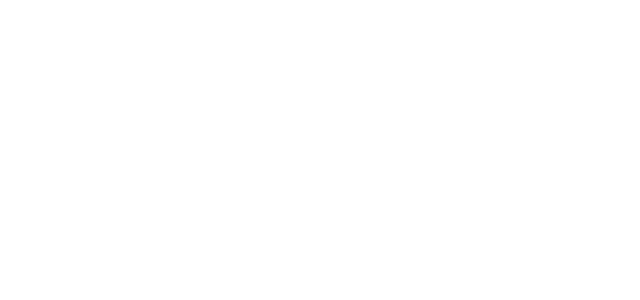
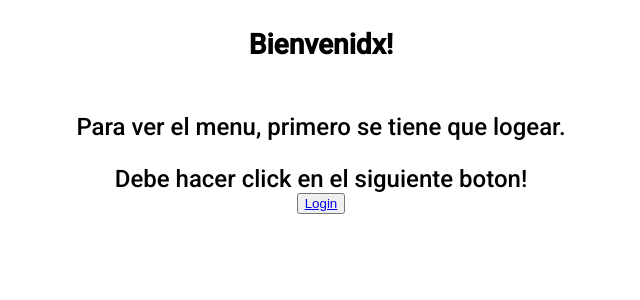
Before and after one commit to Vidotto982/app-alkemy, an Angular app: page / in a window 1280 px wide. Shown: the top 300 px of the page, without its empty margins (319-959 px from the left). Built offline with nearby package versions, Linux system fonts and the light colour scheme.

Commit message:
firsts commit

```diff
--- a/src/app/app-routing.module.ts
+++ b/src/app/app-routing.module.ts
@@ -1,7 +1,14 @@
 import { NgModule } from '@angular/core';
 import { RouterModule, Routes } from '@angular/router';
+import { LoginComponent } from "./login/login.component";
+import { HomeComponent } from "./home/home.component";
 
-const routes: Routes = [];
+const routes: Routes = [
+  {path: '', component: HomeComponent},
+  {path: 'home', component: HomeComponent},
+  {path: 'login', component: LoginComponent},
+
+];
 
 @NgModule({
   imports: [RouterModule.forRoot(routes)],
--- a/src/app/home/home.component.css
+++ b/src/app/home/home.component.css
@@ -0,0 +1,17 @@
+.container{
+  width: 100%;
+  height: 100%;
+  display: flex;
+  justify-content: space-around
+}
+.title{
+  display: flex;
+  text-align: center;
+  flex-direction: column;
+  align-items: center
+}
+.botLogin{
+  margin-top: 5%;
+  height: 15%;
+  width: 15%;
+}
--- a/src/app/home/home.component.html
+++ b/src/app/home/home.component.html
@@ -0,0 +1,14 @@
+<div class="container">
+  <div class="mat-card-title">
+    <div class="title">
+      <h3> Bienvenidx!</h3>
+      <p> Para ver el menu, primero se tiene que logear. </p>
+      <span>Debe hacer click en el siguiente boton!</span>
+      <button>
+      <a routerLink="/login" class="btn btn-primary">
+        Login
+      </a>
+      </button>
+    </div>
+  </div>
+</div>
--- a/src/app/login/login.component.html
+++ b/src/app/login/login.component.html
@@ -13,8 +13,8 @@
         <label>Country</label>
         <input type="text" formControlName="country" class="form-control" />
       </li>
-
-        <button class="btn btn-primary" type="button" (click)="logPeson()">Add New Person</button>
+      <li>
+        <button class="btn btn-primary" type="button" (click)="logPerson()">Add New Person</button>
       </li>
     </ul>
   </form>
--- a/src/app/login/login.component.ts
+++ b/src/app/login/login.component.ts
@@ -1,5 +1,6 @@
 import { Component, OnInit } from '@angular/core';
-import { FormGroup } from "@angular/forms";
+import { FormBuilder, FormGroup, Validators } from "@angular/forms";
+import { MatSnackBar } from "@angular/material/snack-bar";
 
 @Component({
   selector: 'app-login',
@@ -7,10 +8,9 @@ import { FormGroup } from "@angular/forms";
   styleUrls: ['./login.component.css']
 })
 export class LoginComponent implements OnInit {
-  private createdForm: FormGroup | any;
+  createdForm: FormGroup | any;
 
-  constructor(private formBuilder: FormBuilder,
-              private snackBar: MatSnackBar) { }
+  constructor(private formBuilder: FormBuilder) { }
 
   ngOnInit(): void {
     this.createdForm = this.formBuilder.group({
@@ -24,4 +24,5 @@ export class LoginComponent implements OnInit {
   logPerson(){
 
   }
+
 }
```
Also changed, not shown: src/app/app.module.ts (+9 -1 lines).
